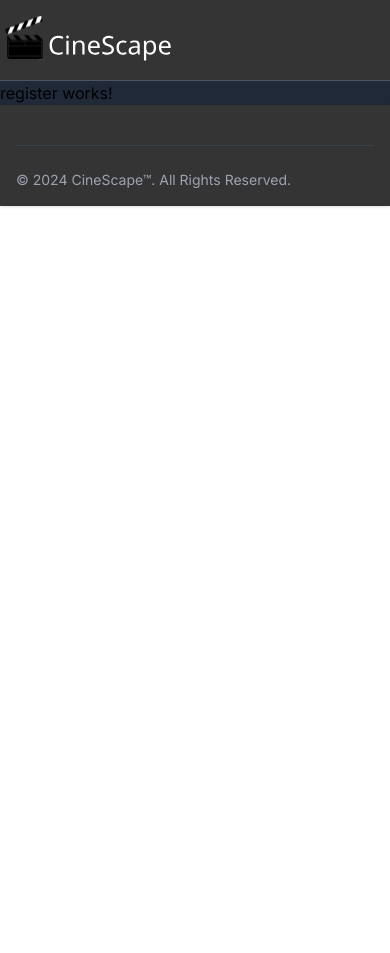
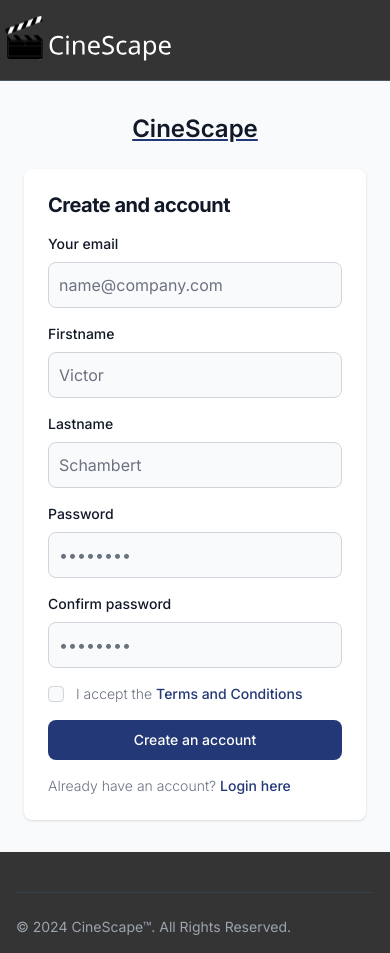
Before and after one commit to LoupMyr/CineApp, an Angular app: page /signup in a window 390 px wide. Before the commit the page ends 844 px from the top, so only its background shows below. Built offline with nearby package versions, Linux system fonts and the light colour scheme.

Commit message:
Register Page

```diff
--- /dev/null
+++ b/src/app/Models/User.ts
@@ -0,0 +1,13 @@
+export class User{
+    private email: string;
+    private lastname: string;
+    private firstname: string;
+    private password: string;
+
+    constructor(email:string, lastname:string, firstname:string, password:string){
+        this.email = email;
+        this.lastname = lastname;
+        this.firstname = firstname;
+        this.password = password;
+    }
+}
--- /dev/null
+++ b/src/app/Services/user.service.ts
@@ -0,0 +1,18 @@
+import { HttpClient } from '@angular/common/http';
+import { Injectable } from '@angular/core';
+import { Observable } from 'rxjs';
+import { User } from "../Models/User";
+
+@Injectable({
+  providedIn: 'root'
+})
+export class UserService {
+  url : string = "http://localhost:8000/cineScape/";
+
+  constructor(private http: HttpClient) { }
+
+  addUser(user: User): Observable<User> {
+    return this.http.post<User>(this.url+"postUtilisateur", user, {});
+  }
+
+}
--- a/src/app/app.module.ts
+++ b/src/app/app.module.ts
@@ -11,6 +11,7 @@ import { NavbarComponent } from './navbar/navbar.component';
 import { FooterComponent } from './footer/footer.component';
 import { SearchComponent } from './home/search/search.component';
 import { FilmspopularComponent } from './home/filmspopular/filmspopular.component';
+import { HttpClientModule } from '@angular/common/http';
 
 @NgModule({
   declarations: [
@@ -27,6 +28,7 @@ import { FilmspopularComponent } from './home/filmspopular/filmspopular.componen
   imports: [
     BrowserModule,
     AppRoutingModule,
+    HttpClientModule
   ],
   providers: [],
   bootstrap: [AppComponent]
--- a/src/app/register/register.component.html
+++ b/src/app/register/register.component.html
@@ -1 +1,49 @@
-<p>register works!</p>
+<section class="bg-gray-50">
+  <div class="flex flex-col items-center justify-center px-6 py-8 mx-auto md:h-screen lg:py-0">
+    <a href="#" class="flex items-center mb-6 text-2xl font-semibold text-gray-900 underline decoration-darkBlue ">
+      CineScape
+    </a>
+    <div class="w-full bg-white rounded-lg shadow  md:mt-0 sm:max-w-md xl:p-0">
+      <div class="p-6 space-y-4 md:space-y-6 sm:p-8">
+        <h1 class="text-xl font-bold leading-tight tracking-tight text-gray-900 md:text-2xl ">
+          Create and account
+        </h1>
+        <div class="space-y-4 md:space-y-6">
+          <div>
+            <label for="email" class="block mb-2 text-sm font-medium text-gray-900 ">Your email</label>
+            <input type="email" name="email" id="email" class="bg-gray-50 border border-gray-300 text-gray-900 sm:text-sm rounded-lg focus:ring-primary-600 focus:ring-darkBlue block w-full p-2.5" placeholder="name@company.com" >
+          </div>
+
+          <div>
+            <label for="firstname" class="block mb-2 text-sm font-medium text-gray-900">Firstname</label>
+            <input type="text" name="firstname" id="firstname" placeholder="Victor" class="bg-gray-50 border border-gray-300 text-gray-900 sm:text-sm rounded-lg focus:ring-primary-600 focus:ring-darkBlue block w-full p-2.5" >
+          </div>
+          <div>
+            <label for="Lastname" class="block mb-2 text-sm font-medium text-gray-900">Lastname</label>
+            <input type="text" name="Lastname" id="Lastname" placeholder="Schambert" class="bg-gray-50 border border-gray-300 text-gray-900 sm:text-sm rounded-lg focus:ring-primary-600 focus:ring-darkBlue block w-full p-2.5" >
+          </div>
+          <div>
+            <label for="password" class="block mb-2 text-sm font-medium text-gray-900">Password</label>
+            <input type="password" name="password" id="password" placeholder="••••••••" class="bg-gray-50 border border-gray-300 text-gray-900 sm:text-sm rounded-lg focus:ring-primary-600 focus:ring-darkBlue block w-full p-2.5" >
+          </div>
+          <div>
+            <label for="confirm-password" class="block mb-2 text-sm font-medium text-gray-900">Confirm password</label>
+            <input type="confirm-password" name="confirm-password" id="confirm-password" placeholder="••••••••" class="bg-gray-50 border border-gray-300 text-gray-900 sm:text-sm rounded-lg focus:ring-primary-600 focus:ring-darkBlue block w-full p-2.5" >
+          </div>
+          <div class="flex items-start">
+            <div class="flex items-center h-5">
+              <input id="terms" aria-describedby="terms" type="checkbox" class="w-4 h-4 border border-gray-300 rounded bg-gray-50 focus:ring-3 focus:ring-darkBlue">
+            </div>
+            <div class="ml-3 text-sm">
+              <label for="terms" class="font-light text-gray-500 ">I accept the <a class="font-medium text-darkBlue hover:underline" href="#">Terms and Conditions</a></label>
+            </div>
+          </div>
+          <button  class="w-full text-white bg-darkBlue hover:bg-primary-700 focus:ring-4 focus:outline-none focus:ring-primary-300 font-medium rounded-lg text-sm px-5 py-2.5 text-center hover:bg-blue-800" (click)="onCreate()">Create an account</button>
+          <p class="text-sm font-light text-gray-500">
+            Already have an account? <a routerLink="/signin" class="font-medium text-darkBlue hover:underline">Login here</a>
+          </p>
+        </div>
+      </div>
+    </div>
+  </div>
+</section>
--- /dev/null
+++ b/src/app/register/register.component.scss
@@ -0,0 +1,3 @@
+input[type="checkbox"]:checked{
+    background-color: #233876 !important;
+}
--- a/src/app/register/register.component.ts
+++ b/src/app/register/register.component.ts
@@ -1,10 +1,21 @@
 import { Component } from '@angular/core';
+import { UserService } from '../Services/user.service';
+import {User} from "../Models/User";
 
 @Component({
   selector: 'app-register',
   templateUrl: './register.component.html',
-  styleUrls: ['./register.component.css']
+  styleUrls: ['./register.component.scss']
 })
 export class RegisterComponent {
 
+  constructor(private UserService: UserService){}
+
+  onCreate(){
+    const user = new User("jojo@gmail.com","Sobkowiak","Jonathan","HelloWorld");
+    this.UserService.addUser(user);
+    console.log(user);
+  }
+
+
 }
```
Also changed, not shown: src/app/register/register.component.css (deleted), 1 other file (tests, documents, lock files or other folders).
